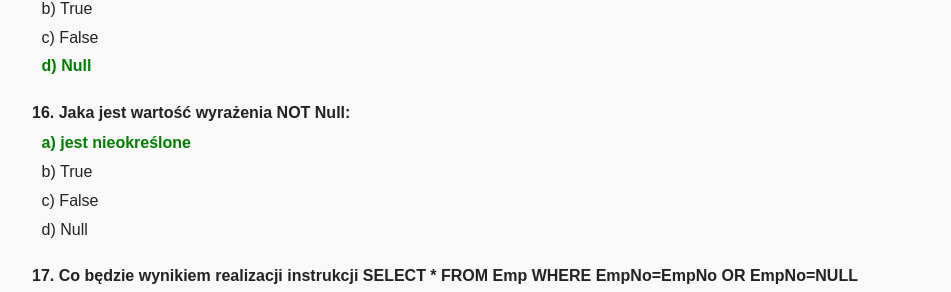
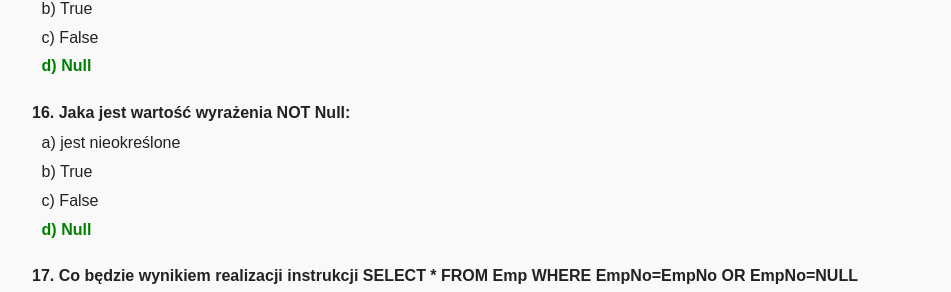
Before and after one commit to s30109/cosik, a plain HTML site: page index.html in a window 1280 px wide. Shown: the part 2320-2612 px from the top of the page, without its empty margins (158-1109 px from the left). Drawn offline with Linux system fonts and the light colour scheme.

Commit message:
Update index.html

```diff
--- a/index.html
+++ b/index.html
@@ -154,10 +154,10 @@
 
 <div class="question">16. Jaka jest wartość wyrażenia NOT Null:</div>
 <ul class="answers">
-  <li class="correct">a) jest nieokreślone</li>
+  <li>a) jest nieokreślone</li>
   <li>b) True</li>
   <li>c) False</li>
-  <li>d) Null</li>
+  <li class="correct">d) Null</li>
 </ul>
 
 <div class="question">17. Co będzie wynikiem realizacji instrukcji SELECT * FROM Emp WHERE EmpNo=EmpNo OR EmpNo=NULL</div>
```
